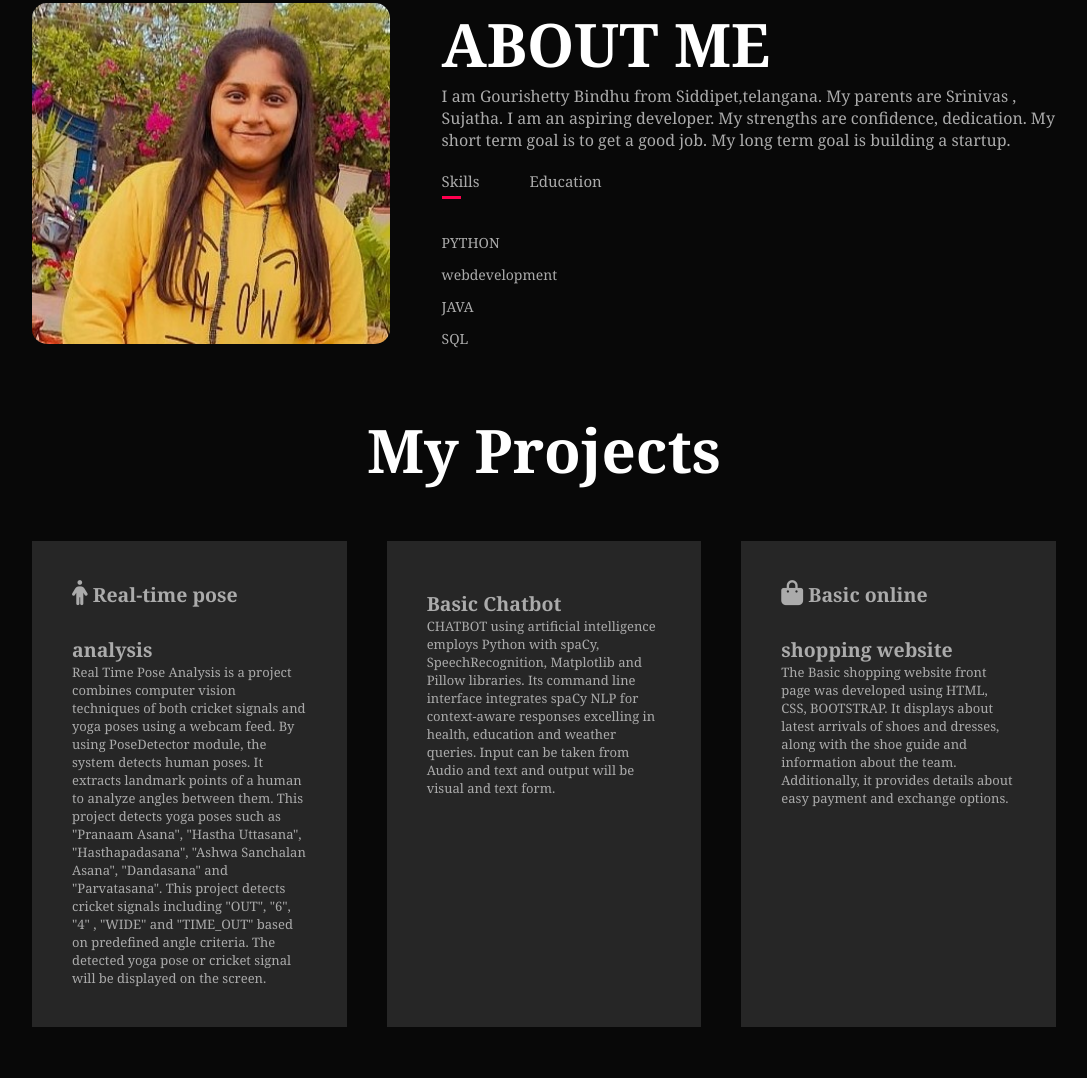
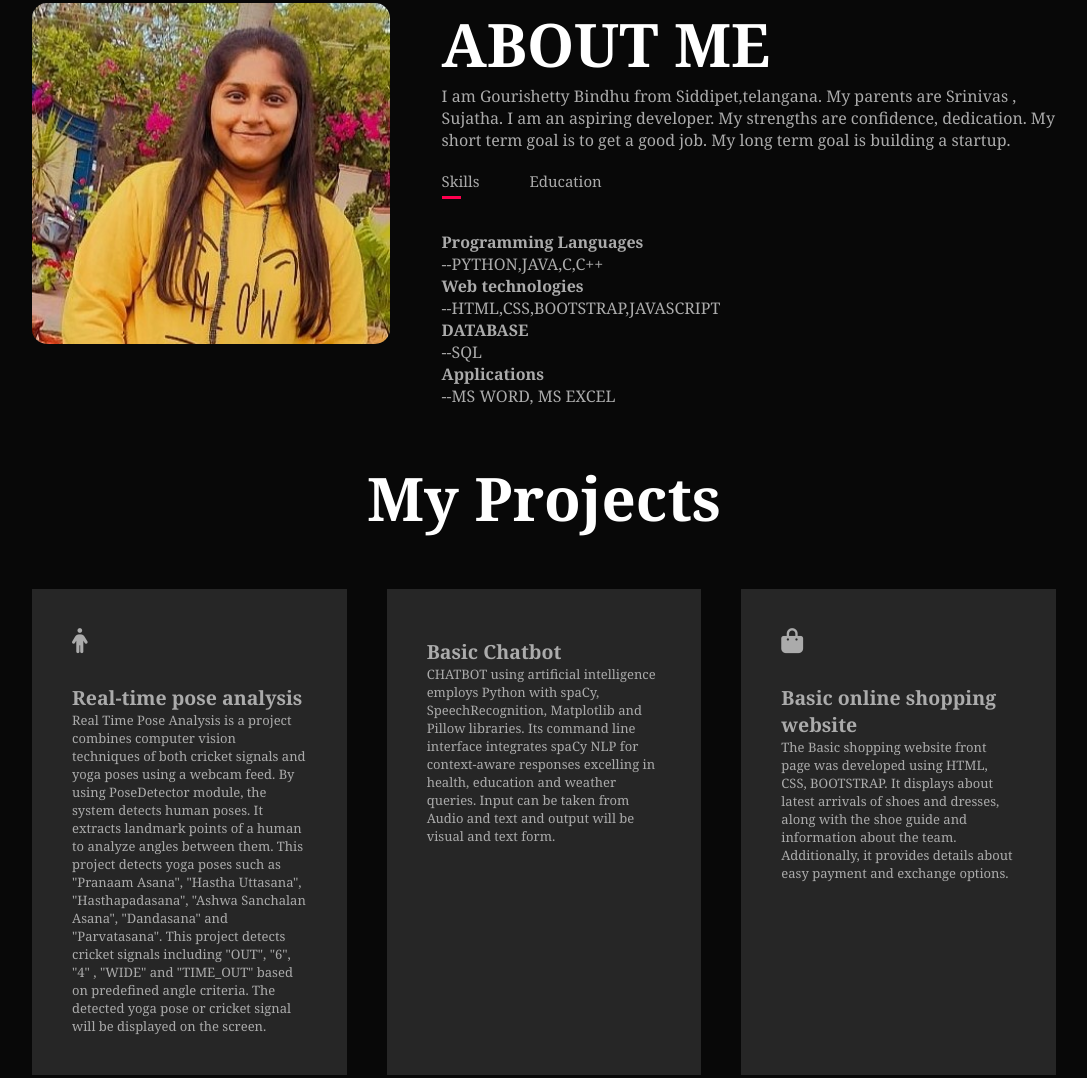
Before and after one commit to bindhu2003/Mywebsite, a plain HTML site: page index.html in a window 1280 px wide. Shown: the part 887-1965 px from the top of the page, without its empty margins (96-1183 px from the left). Drawn offline with Linux system fonts and the light colour scheme; files whose address does not match are found by name.

Commit message:
Update index.html

```diff
--- a/index.html
+++ b/index.html
@@ -43,13 +43,33 @@
                     <p class="tab-links" onclick="opentab('Education')">Education</p>
                 </div>
                 <div class="tab-contents active-tab" id="skills">
+                <dl>
+                    <dt>
+                        <H4>Programming Languages</H4>
+                    </dt>
+                    <dd>
+                            --PYTHON,JAVA,C,C++
+                    </dd>
+                    <dt>
+                        <H4>Web technologies</H4>
+                    </dt>
+                    <dd>
+                            --HTML,CSS,BOOTSTRAP,JAVASCRIPT
+                    </dd>
+                    <dt>
+                        <H4>DATABASE</H4>
+                    </dt>
+                    <dd>
+                            --SQL
+                    </dd>
+                    <dt>
+                        <H4>Applications</H4>
+                    </dt>
+                    <dd>
+                            --MS WORD, MS EXCEL
+                    </dd>
+                </dl>
 
-                <ul>
-                    <li><span>PYTHON</span></li>
-                    <li><span>webdevelopment</span></li>
-                    <li><span>JAVA</span></li>
-                    <li><span>SQL</span></li>
-                </ul>
                 </div>
 
                 <div class="tab-contents" id="Education">
@@ -73,7 +93,8 @@
             <h2 class="sub-title"><center>My Projects</center></h2>
             <div class="projects-list ">
                 <div>
-                    <h2><i class="fa-solid fa-person" height="5px" width="5px"></i>  Real-time pose analysis</h2>
+                    <i class="fa-solid fa-person" height="5px" width="5px"></i>
+                    <h2> Real-time pose analysis</h2>
                     <p>Real Time Pose Analysis is a project combines computer vision techniques of both cricket signals and yoga poses using a webcam feed. By using PoseDetector module, the system detects human poses. It extracts landmark points of a human to analyze angles between them. This project detects yoga poses such as "Pranaam Asana", "Hastha Uttasana", "Hasthapadasana", "Ashwa Sanchalan Asana", "Dandasana" and "Parvatasana". This project detects cricket signals including "OUT", "6", "4" , "WIDE" and "TIME_OUT" based on predefined angle criteria. The detected yoga pose or cricket signal will be displayed on the screen.</p>
                     <a href="#"></a>
                 </div>
@@ -83,7 +104,8 @@
                     <a href="#"></a>
                 </div>
                 <div>
-                    <h2><i class="fa-solid fa-bag-shopping"></i> Basic online shopping website</h2>
+                    <i class="fa-solid fa-bag-shopping"></i>
+                    <h2> Basic online shopping website</h2>
                     <p>The Basic shopping website front page was developed using HTML, CSS, BOOTSTRAP. It displays about latest arrivals of shoes and dresses, along with the shoe guide and information about the team. Additionally, it provides details about easy payment and exchange options. </p>
                     <a href="#"></a>
                 </div>
@@ -109,7 +131,7 @@
                         <input type="text" name="Name" placeholder="Your Name" required>
                         <input type="email" name="email" placeholder="Your email" required>
                         <textarea name="Message" rows="6" placeholder="Your message"></textarea>
-                        <button type="SUBMIT" name="submit"> SUBMIT</button>
+                        <CENTER><button type="SUBMIT" name="submit">SUBMIT </button></CENTER>
                     </form>
                 </div>
 
```
